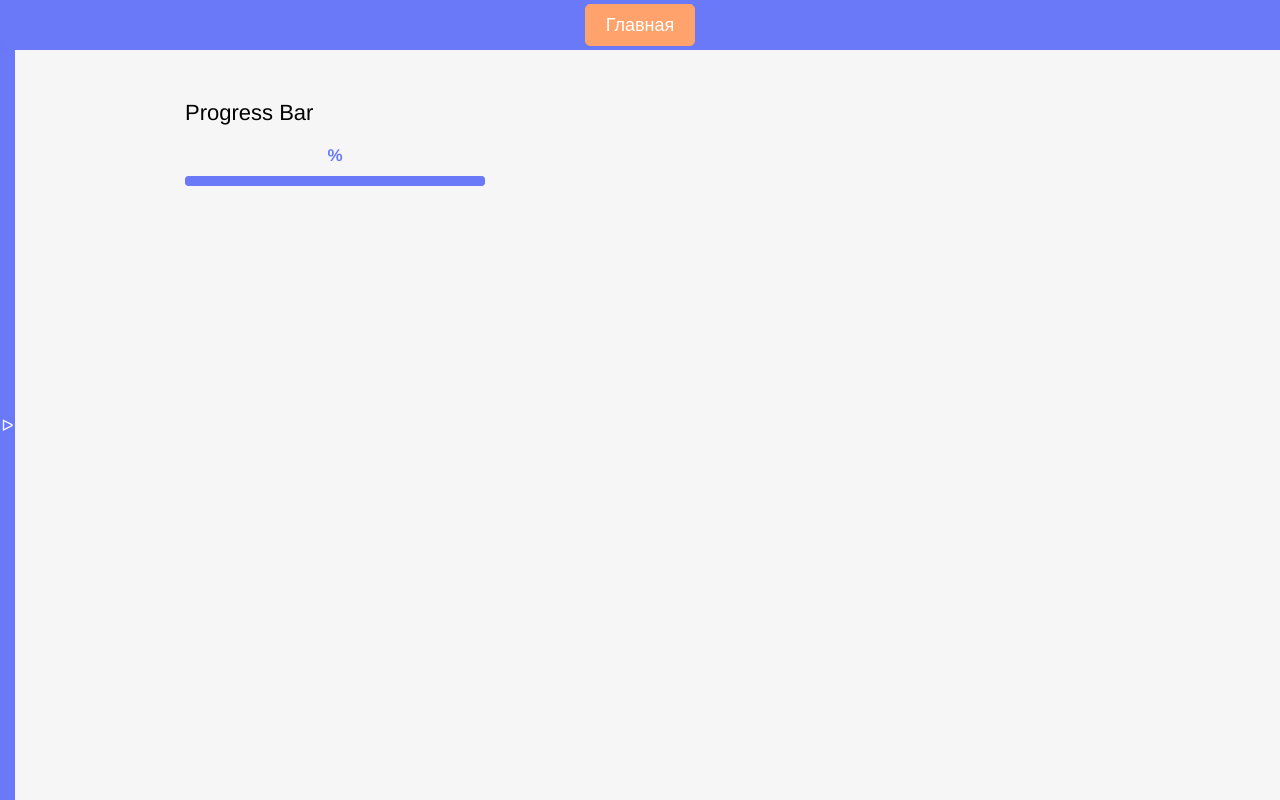
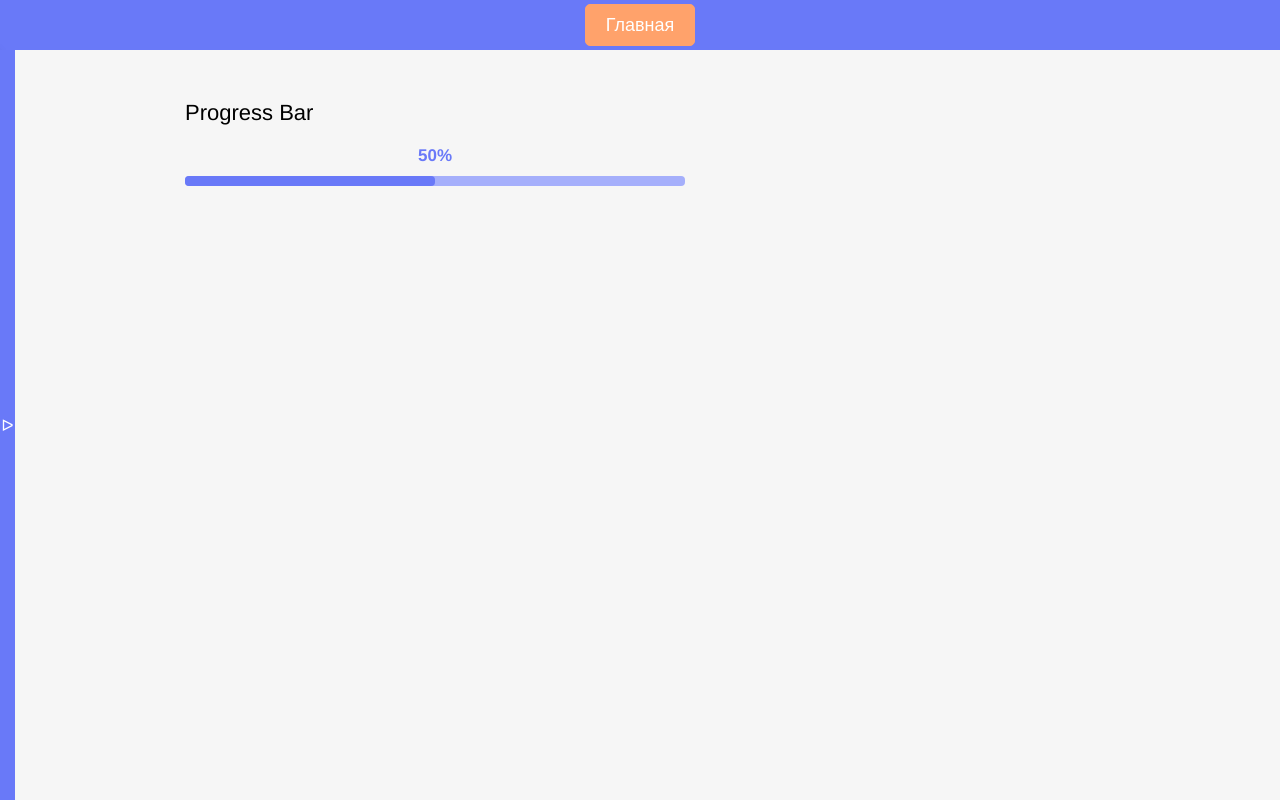
Before and after one commit to Crash2022/Vue-Design, a Vue app: page /progress in a window 1280 px wide. Built offline with nearby package versions, Linux system fonts and the light colour scheme.

Commit message:
refactor: ProgressBar

```diff
--- a/src/pages/ProgressBarPage.vue
+++ b/src/pages/ProgressBarPage.vue
@@ -1,7 +1,7 @@
 <template>
     <div class="heading_2">Progress Bar</div>
     <div>
-        <custom-progress-bar percent=""/>
+        <custom-progress-bar percent="50" max-width="500px"/>
     </div>
 </template>
 
--- a/src/shared/ui/CustomUI/CustomProgressBar.vue
+++ b/src/shared/ui/CustomUI/CustomProgressBar.vue
@@ -30,6 +30,7 @@ const props = defineProps({
 .progress {
     height: 10px;
     border-radius: 4px;
+
     &_container {
         margin-bottom: 20px;
         overflow: hidden;
@@ -38,12 +39,11 @@ const props = defineProps({
         background: #000;
         height: 100%;
         border-radius: 4px;
-        transition: .5s;
+        transition: 0.5s;
     }
     &_percent {
         display: block;
         text-align: center;
-
         font-weight: bold;
         font-size: 17px;
         margin-bottom: 10px;
```
